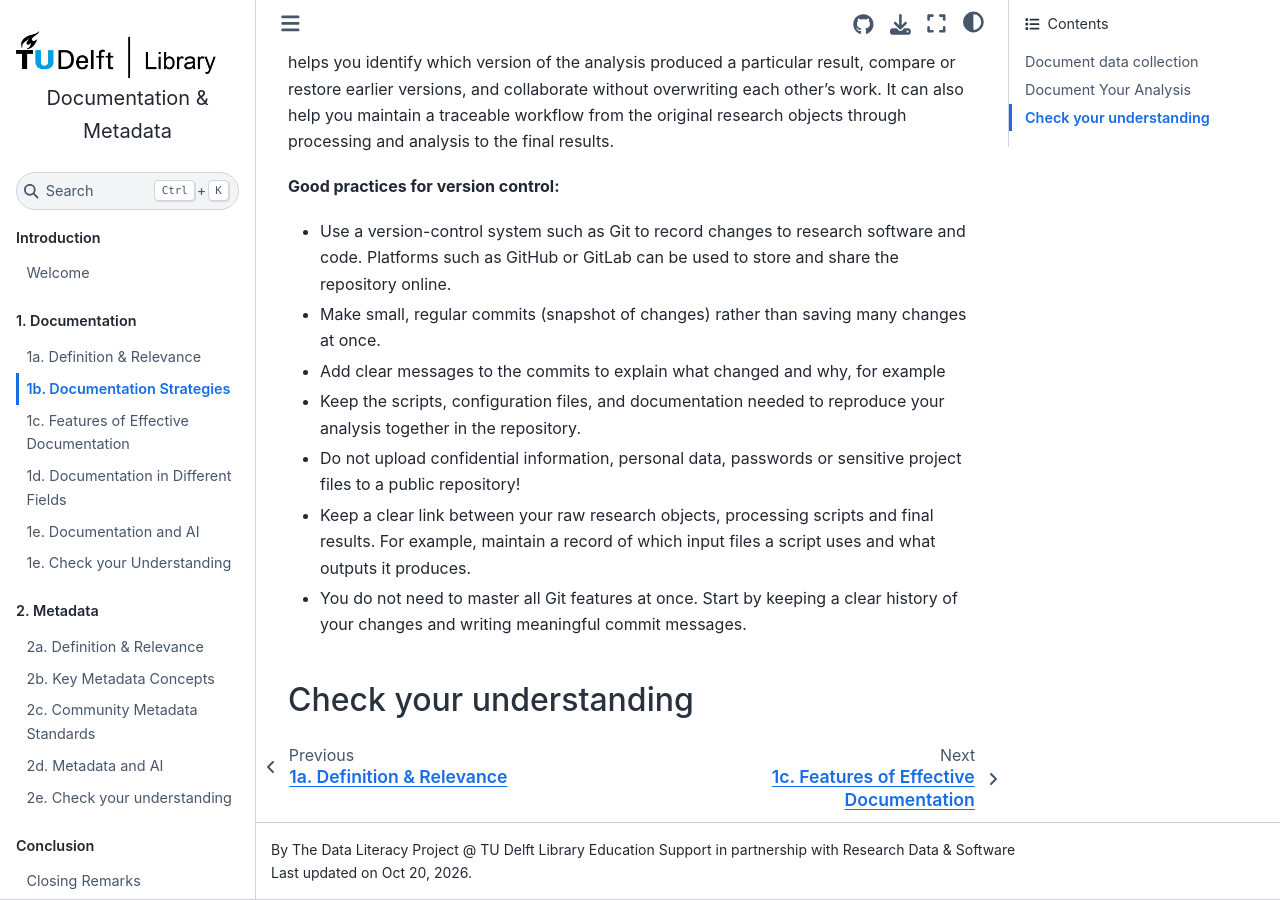
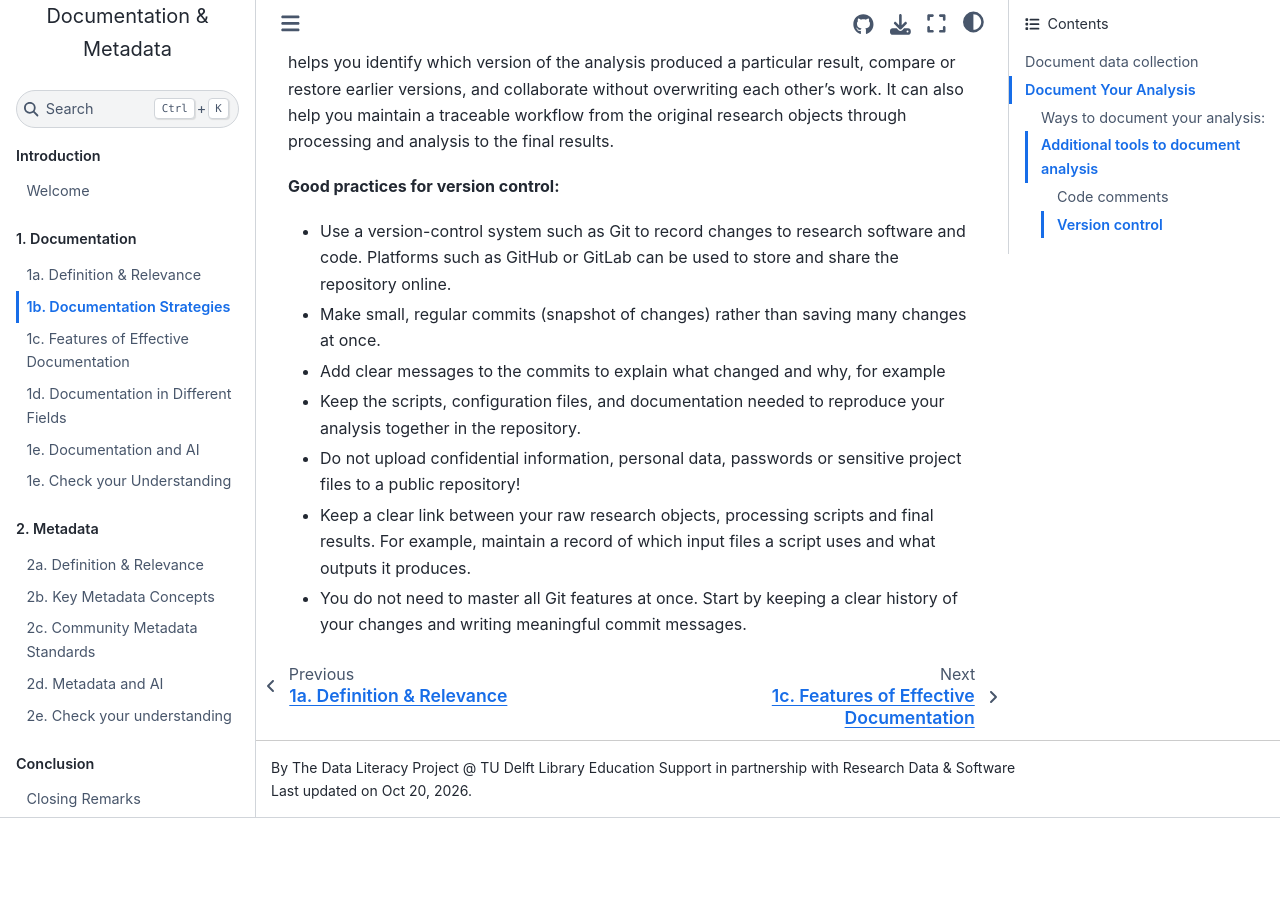
Before and after one commit to tu-delft-library/Documentation_and_Metadata, a Jupyter Book: the page built from book/1b-documentation-strategies.md, in a window 1280 px wide and 900 px high, scrolled down 6063 px. Built offline with Jupyter Book 1.0.4 settings and Sphinx 7.4.7 and the Sphinx Book theme 1.1.4, drawn with Linux system fonts in a browser that asks for light colours; comment, search, counter and statistics services are not loaded; after the commit the page ends 6881 px from its top, so only the background shows below that.

Commit message:
Update 1b-documentation-strategies.md

```diff
--- a/book/1b-documentation-strategies.md
+++ b/book/1b-documentation-strategies.md
@@ -275,9 +275,3 @@ Version control is a way to keep a history of changes to the research software a
 - Keep a clear link between your raw research objects, processing scripts and final results. For example, maintain a record of which input files a script uses and what outputs it produces.
 
 - You do not need to master all Git features at once. Start by keeping a clear history of your changes and writing meaningful commit messages.
-
-
-
-
-
-## Check your understanding
```
